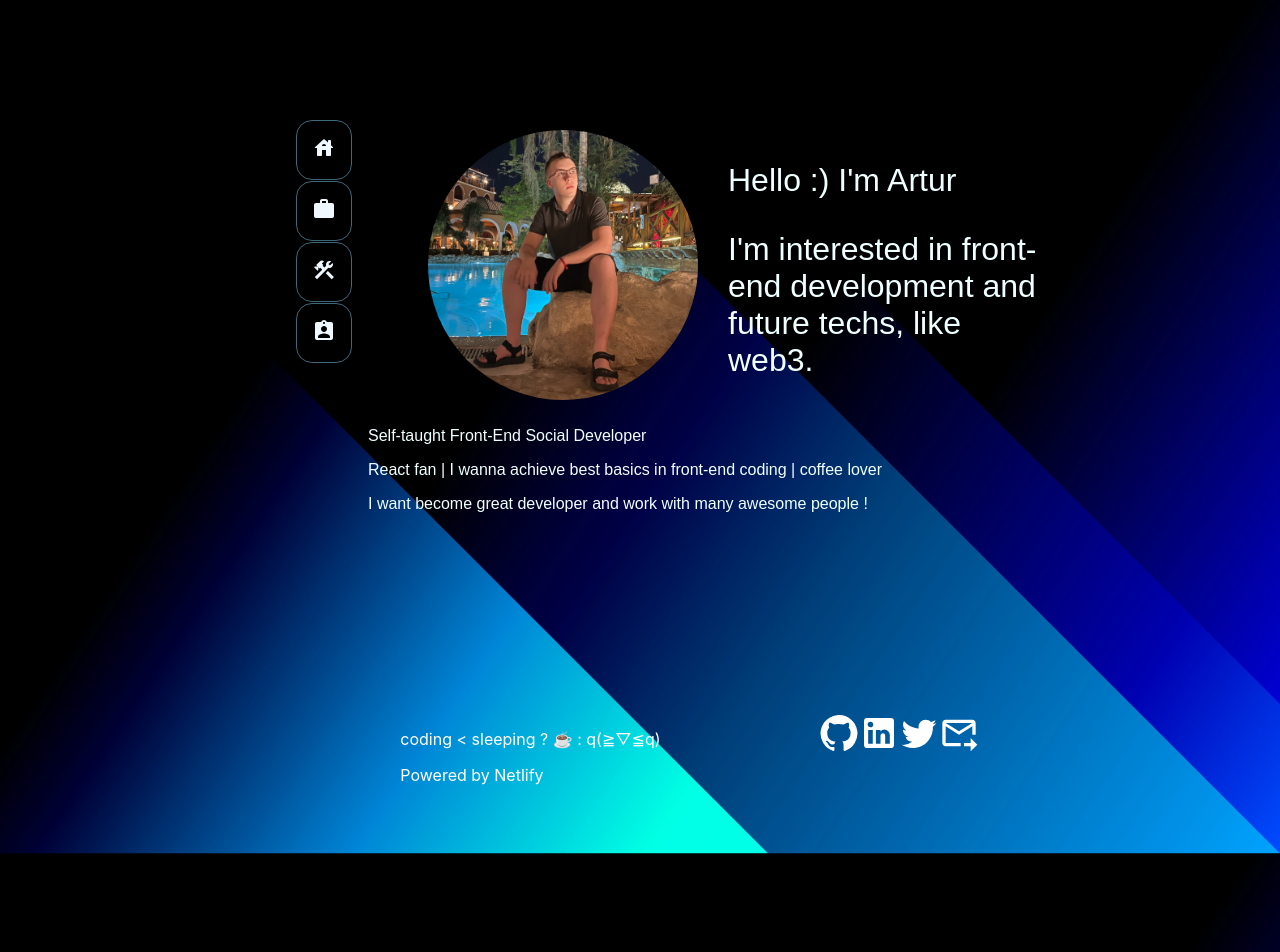
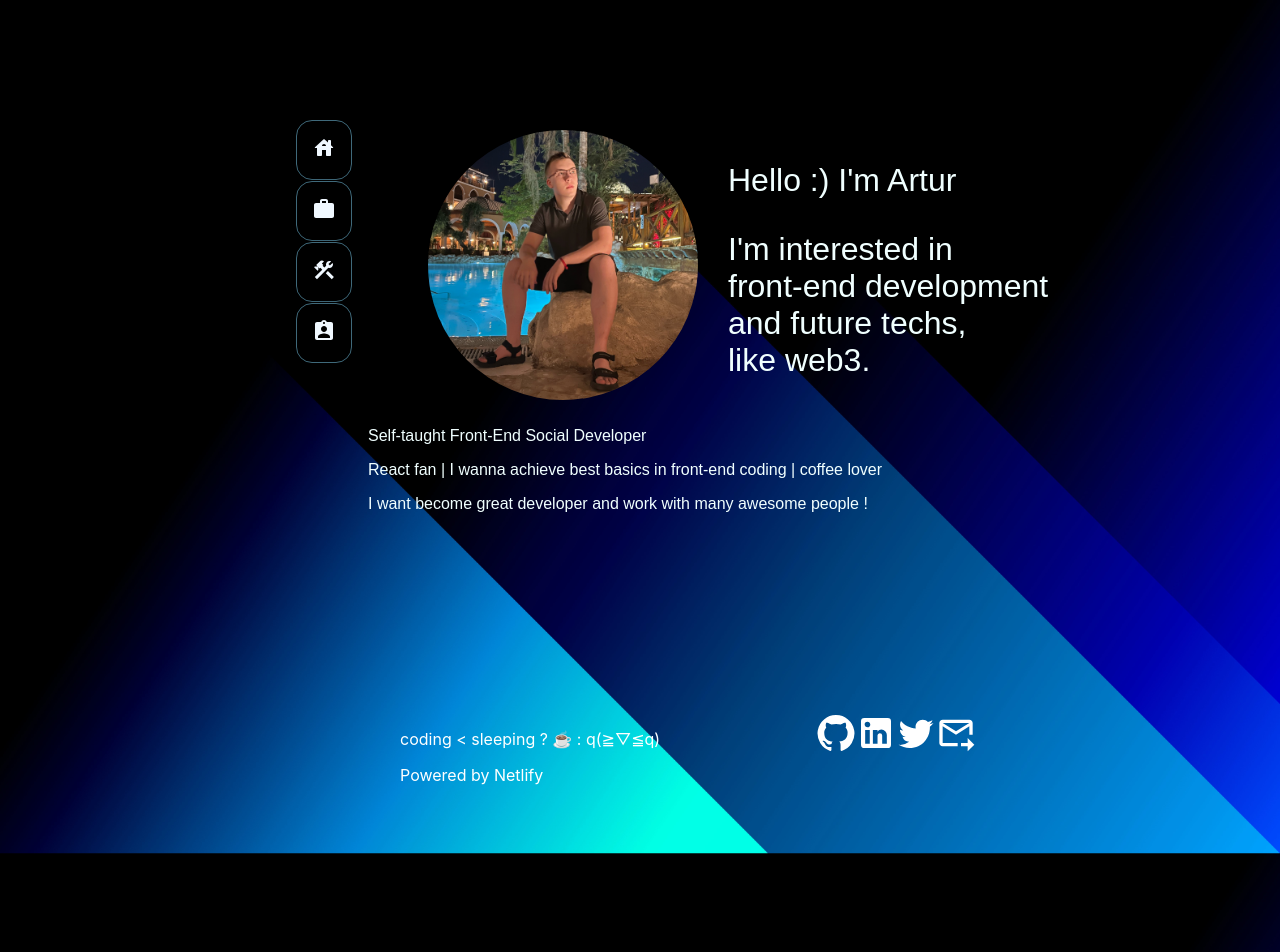
Before and after one commit to devArczi/aboutMe, a React (Create React App) app in the folder about-me/: page / in a window 1280 px wide. Shown: the top 952 px of the page. Built offline with nearby package versions, Linux system fonts and the light colour scheme.

Commit message:
styles for 1440p

```diff
--- a/about-me/src/components/Home/index.js
+++ b/about-me/src/components/Home/index.js
@@ -19,7 +19,7 @@ const Home = () =>{
                 </MyImg>
                 <MainHeader>
                     <p>Hello :) I'm Artur</p>
-                    <p>I'm interested in front-end development and future techs, like web3.</p>
+                    <p>I'm interested in{"\n"}front-end development{"\n"}and future techs,{"\n"}like web3.</p>
                 </MainHeader>
             </HomeHeader>
             <HomeDescription>
--- a/about-me/src/styles/index.js
+++ b/about-me/src/styles/index.js
@@ -28,10 +28,17 @@ top: 13%;
 display: flex;
 background: transparent;
 
+@media ${device.laptopL} {
+    left: 13%;
+    top: 13%;
+}
+
 @media ${device.desktopL} {
     left: 9%;
     top: 5%;
   }
+
+
 `
 export const NavList = styled.ul`
 list-style-type: none;
@@ -48,20 +55,42 @@ flex-direction: column;
         backdrop-filter: blur(11.4px);
         -webkit-backdrop-filter: blur(9.4px);
         border: 1px solid rgba(63, 105, 122, 1);
+
+        @media ${device.laptopL} {
+            transform: scale(1.2);
+            margin: 20% 0;
+            padding: 15px;
+        }
+
         @media ${device.desktopL} {
             transform: scale(1.7);
             margin: 60% 0;
             padding: 25px;
         }
+
+
         & svg{
             fill: aliceblue;
         }
     }
-    & li:hover, li:active{
+    & li:hover{
         cursor:pointer;
         transform: scale(2.5);
         transition-duration: .5s;
         z-index: 2;
+
+        @media ${device.laptopL} {
+            cursor:pointer;
+            transform: scale(1.5);
+            transition-duration: .5s;
+            z-index: 2;
+        }
+        @media ${device.desktopL} {
+            cursor:pointer;
+            transform: scale(2.5);
+            transition-duration: .5s;
+            z-index: 2;
+        }
         & *{
             color: red;
         }
@@ -96,6 +125,9 @@ export const MyImg = styled.div`
             height: 270px;
             border-radius: 60%;
 
+            @media ${device.laptopL} {
+                height: 350px;
+            }
             @media ${device.desktopL} {
                 height: 700px;
             }
@@ -107,14 +139,17 @@ export const MyImg = styled.div`
 `
 export const MainHeader = styled.div`
     height: 100%;
-    flex-basis: 700px;
     display: inline-block;
     margin-left: 30px;
+    white-space: break-spaces;
         & p{
             font-family: 'Mouse Memoirs', sans-serif;
             font-size: 2rem;
             color: azure;
 
+            @media ${device.laptopL} {
+                padding: 15px ;
+            }
             @media ${device.desktopL} {
                 font-size: 4rem;
             }
@@ -130,6 +165,9 @@ export const HomeDescription = styled.div`
         font-size: 1rem;
         color: azure;
 
+        @media ${device.laptopL} {
+            font-size: 1.5rem;
+        }
         @media ${device.desktopL} {
             font-size: 3rem;
         }
@@ -265,6 +303,10 @@ export const AboutMe__Description = styled.div`
         color: azure;
 
         @media ${device.desktopL} {
+            font-size: 1.3rem;
+        }
+
+        @media ${device.desktopL} {
             font-size: 2rem;
         }
     }
@@ -275,9 +317,14 @@ export const AboutMe__Description = styled.div`
 export const Footer__Wrapper = styled.div`
     height: 250px;
     display: flex;
-    /* justify-content: space-between; */
     justify-content: center;
     margin-top: 30px;
+
+    @media ${device.laptopL} {
+        font-size: 1.3rem;
+        margin-left: -30px;
+        justify-content: space-between;
+    }
 
     @media ${device.desktopL} {
         width: 1700px;
@@ -285,6 +332,8 @@ export const Footer__Wrapper = styled.div`
         margin-left: -30px;
         justify-content: space-between;
     }
+
+
 `
 // export const FooterLine = styled.div`
 //         margin-top: 30px;
```
